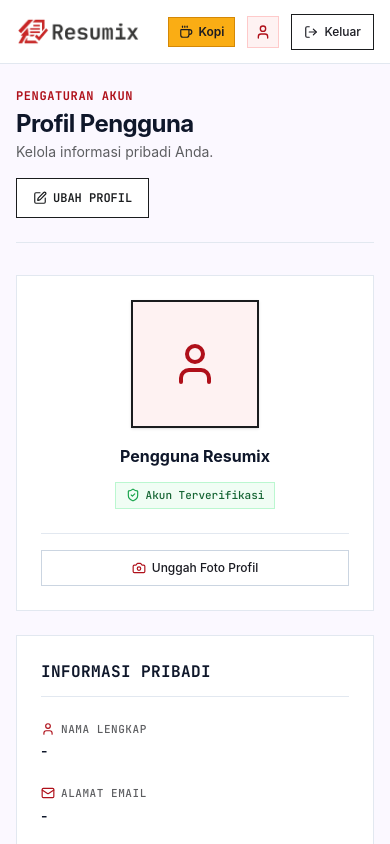
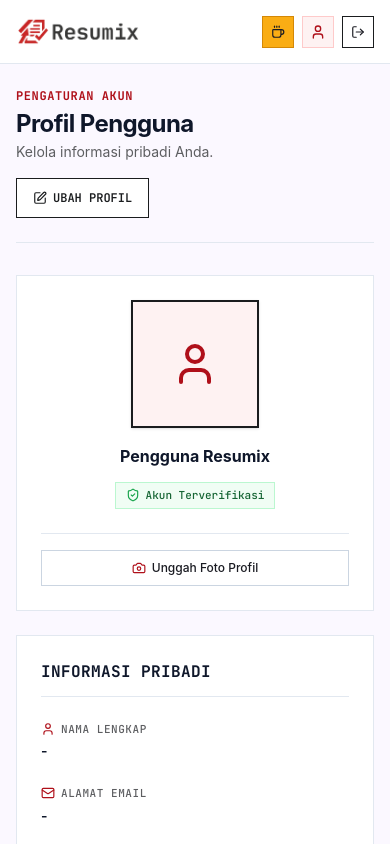
Before and after one commit to fermanferdaus/Resumix, a React (Vite) app in the folder client/: page /profile in a window 390 px wide. Shown: the top 844 px of the page. Built offline with nearby package versions, Linux system fonts and the light colour scheme; no server answers; sample sign-in values are in the browser's storage.

Commit message:
feat(navbar): hide button labels on mobile for compact navbar

```diff
--- a/client/src/components/layout/Navbar.jsx
+++ b/client/src/components/layout/Navbar.jsx
@@ -81,18 +81,17 @@
         </div>
 
         {/* Right: Traktir Kopi, User Profile & Logout */}
-        <div className="flex items-center gap-3 sm:gap-4">
+        <div className="flex items-center gap-2 sm:gap-4">
           {/* Tombol Traktir Kopi Saweria */}
           <a
             href={appConfig.saweriaUrl}
             target="_blank"
             rel="noopener noreferrer"
-            className="inline-flex items-center gap-1.5 px-2.5 sm:px-3 py-1.5 bg-[#faad14] hover:bg-[#d48806] text-[#1a1b22] font-semibold text-xs transition-colors rounded-none border border-[#d48806] cursor-pointer"
+            className="inline-flex items-center justify-center gap-1.5 p-2 sm:px-3 sm:py-1.5 h-8 bg-[#faad14] hover:bg-[#d48806] text-[#1a1b22] font-semibold text-xs transition-colors rounded-none border border-[#d48806] cursor-pointer"
             title="Dukung Resumix / Traktir Kopi via Saweria"
           >
             <Coffee className="w-3.5 h-3.5 flex-shrink-0" />
             <span className="hidden sm:inline">Traktir Kopi</span>
-            <span className="sm:hidden">Kopi</span>
           </a>
 
           {/* User Profile Avatar & Name Link */}
@@ -121,10 +120,11 @@
             variant="outline"
             size="sm"
             onClick={handleLogout}
-            className="flex items-center gap-1.5 text-xs rounded-none"
+            className="flex items-center justify-center gap-1.5 text-xs rounded-none h-8 px-2 sm:px-3"
+            title="Keluar dari akun"
           >
             <LogOut className="w-3.5 h-3.5" />
-            <span>Keluar</span>
+            <span className="hidden sm:inline">Keluar</span>
           </Button>
         </div>
       </div>
```
